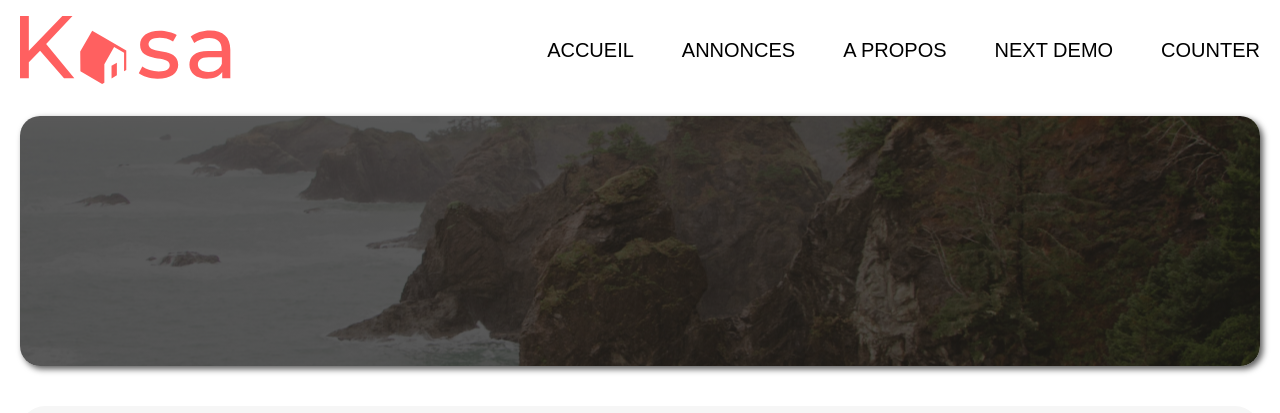
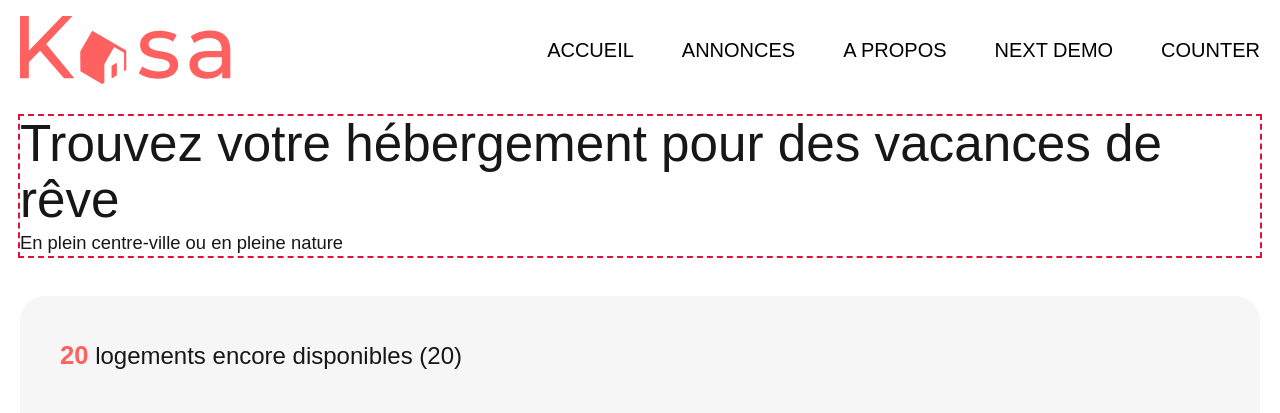
Before and after one commit to Mil00Z/booki-kaza, a Next.js app: page / in a window 1280 px wide. Shown: the top 413 px of the page. Built offline with nearby package versions, Linux system fonts and the light colour scheme; grey boxes are pictures that could not be loaded.

Commit message:
Hero Component Variation for Home

```diff
--- a/src/components/ui/Hero/Hero.tsx
+++ b/src/components/ui/Hero/Hero.tsx
@@ -31,12 +31,22 @@ const HeroBanner = (props) => {
 
   return (
   <>
-    <div className={`hero banner-${layout}`} style={layout === 'about' ? {backgroundImage:`url(${currentBg.src})`} :
-    {backgroundImage:`linear-gradient(to right, rgba(0, 0, 0, var(--op)) 0%, rgba(0, 0, 0, var(--op)) 100%),url(${currentBg.src})`}}>
+    {layout === 'home' ? (
+      <div className={`hero ${layout}`}>
+        <h1 className="title">
+      Trouvez votre hébergement pour des vacances de rêve
+      </h1>
+    <span className="hero-title_baseline">En plein centre-ville ou en pleine nature</span>
+    </div>
+    ) : (
+      <div className={`hero banner-${layout}`} style={layout === 'about' ? {backgroundImage:`url(${currentBg.src})`} :
+      {backgroundImage:`linear-gradient(to right, rgba(0, 0, 0, var(--op)) 0%, rgba(0, 0, 0, var(--op)) 100%),url(${currentBg.src})`}}>
 
-    {layout === 'annonces' ? <h1 className="title" data-page={layout}>Chez vous, partout & ailleurs</h1> : null }
+      {layout === 'annonces' ? <h1 className="title" data-page={layout}>Chez vous, partout & ailleurs</h1> : null }
 
-    </div>
+      </div>
+    )}
+
 
   </>
   )
--- a/src/styles/components/Hero.scss
+++ b/src/styles/components/Hero.scss
@@ -1,20 +1,29 @@
 .hero {
-  --layout:"hero";
-  --radius:20px;
-  --op:.65;
+  --layout: "hero";
   display: flex;
   flex-direction: column;
+
+
+  &.home{
+    margin-block: 2rem var(--header-spacing);
+  }
+
+  &[class*="banner"] {
+    --op: 1;
+    --radius: 0;
+    --type: "banner";
+    --radius: 20px;
+    --op: 0.65;
     justify-content: center;
     align-items: center;
-  height:250px;
-  background :{
+    height: 250px;
+    background: {
       repeat: no-repeat;
-    position:center;
-    size:cover;
+      position: center;
+      size: cover;
     }
     border-radius: var(--radius);
     box-shadow: 3px 3px 6px rgba(0, 0, 0, var(--op));
-
 
 
     .title {
@@ -22,5 +31,10 @@
       color:var(--white-color);
       text-shadow: 0px 4px 4px rgba(0, 0, 0, .25);
     }
+  }
+
+
+
+
 
 }
```
Lines whose indentation alone changed are shown as unchanged.
